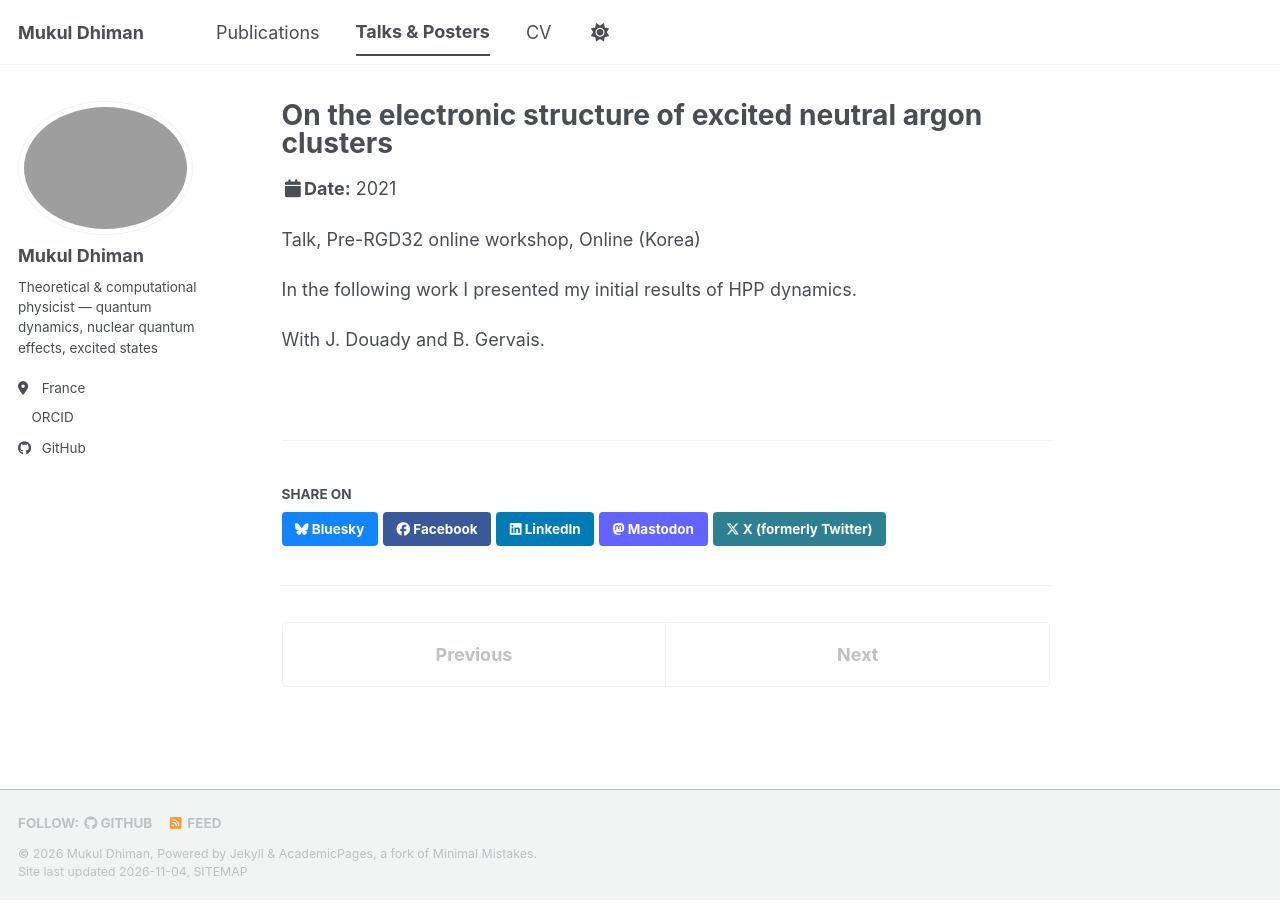
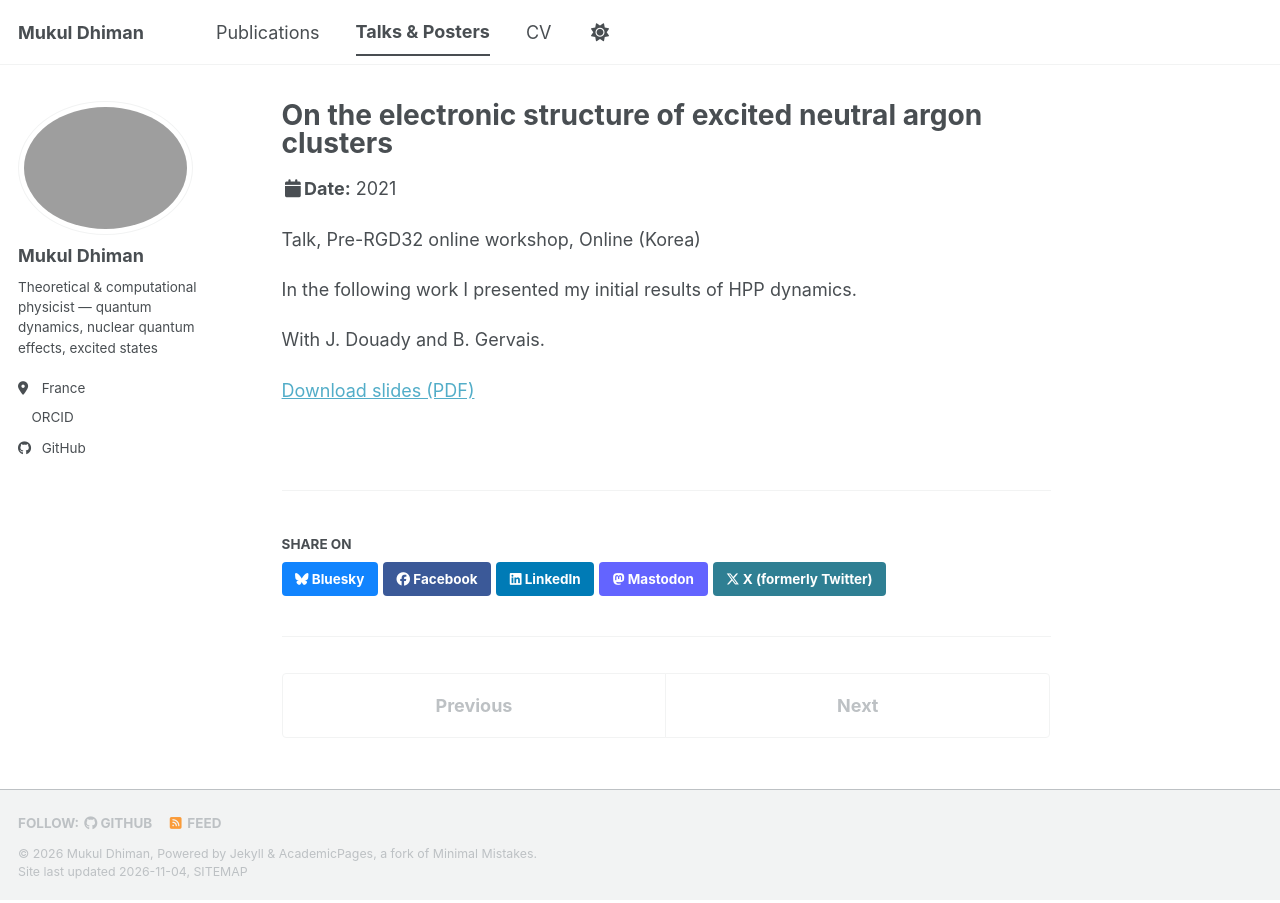
Before and after one commit to simul-md/dhiman.github.io, a Jekyll site: the page built from _talks/2021-06-01-pre-rgd32-argon.md, in a window 1280 px wide. Built offline with Jekyll 4.4.1, drawn with Linux system fonts in a browser that asks for light colours; a style sheet for code colours, icons or effects is not loaded.

Commit message:
Update 2021-06-01-pre-rgd32-argon.md

```diff
--- a/_talks/2021-06-01-pre-rgd32-argon.md
+++ b/_talks/2021-06-01-pre-rgd32-argon.md
@@ -4,10 +4,11 @@ collection: talks
 type: "Talk"
 permalink: /talks/2021-pre-rgd32-argon
 venue: "Pre-RGD32 online workshop"
-paperurl: 'https://github.com/simul-md/dhiman.github.io/](https://simul-md.github.io/dhiman.github.io/files/Pre-RGD32_Presentation_MDHIMAN_e1.pdf'
 date: 2021-06-01
 location: "Online (Korea)"
 ---
 In the following work I presented my initial results of HPP dynamics.
 
 With J. Douady and B. Gervais.
+
+[Download slides (PDF)]({{ site.baseurl }}/files/2021-pre-rgd32-slides.pdf)
```
